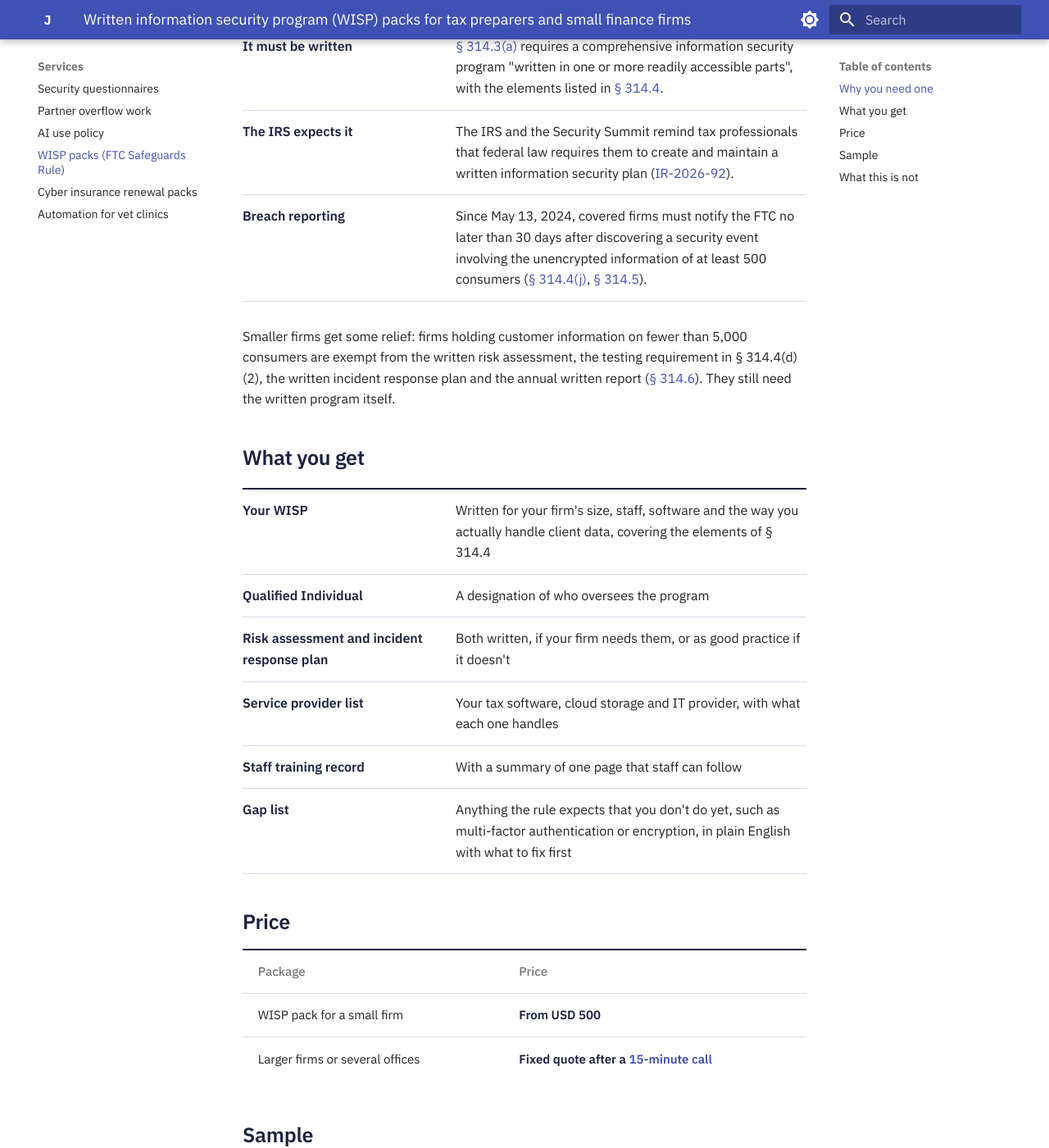
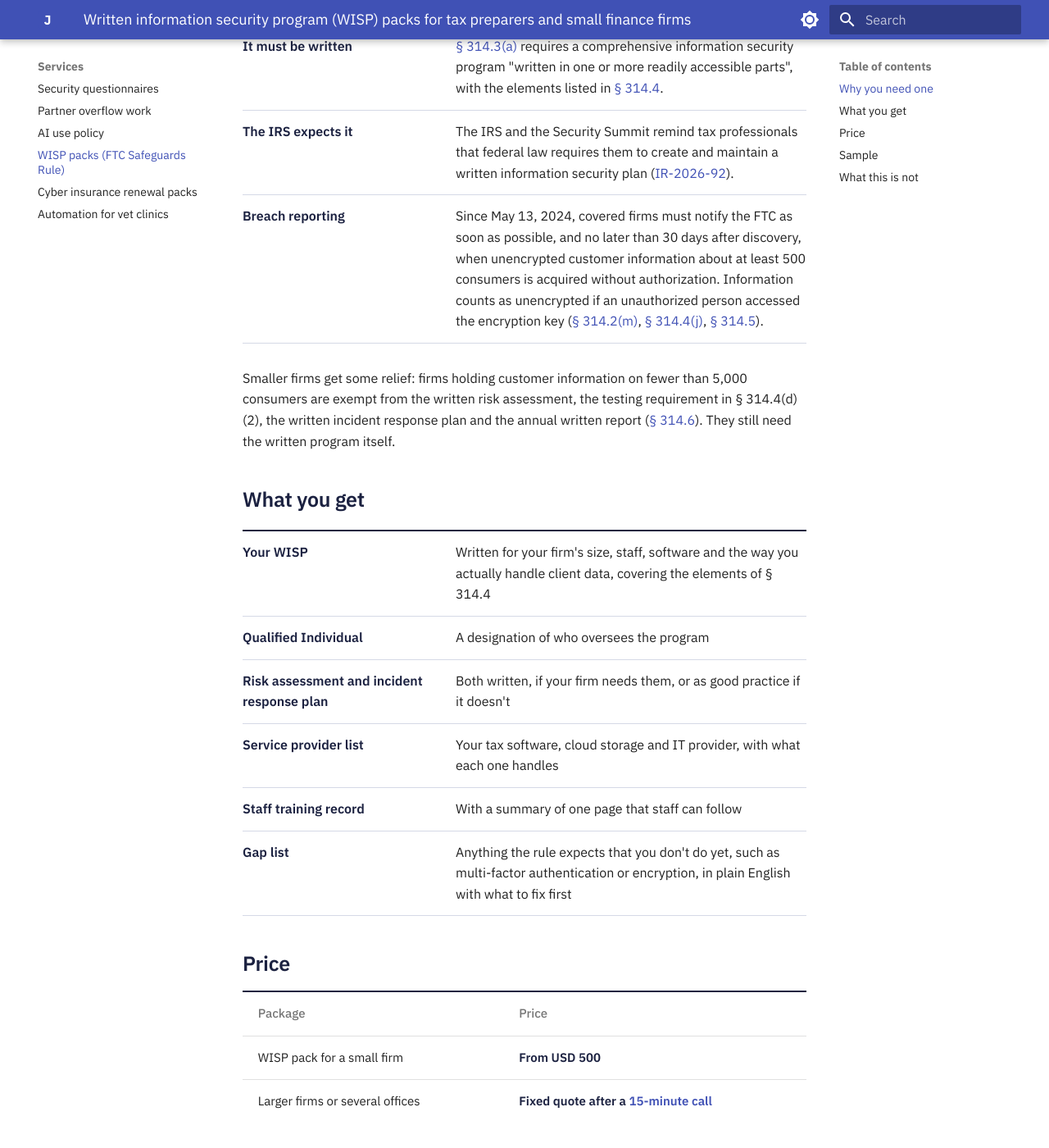
Before and after one commit to JohnsonTechnicalSystems/johnsotechnicalsystems-portfolio, an MkDocs documentation site: the page built from docs/wisp.md, in a window 1280 px wide and 1400 px high, scrolled down 566 px. Shown: the whole window at 82% size. Built offline with MkDocs 1.6.1 and Material for MkDocs 9.7.7, drawn with Linux system fonts in a browser that asks for light colours.

Commit message:
Apply AI second-opinion review fixes
Claude accepted these findings from Gemini.

Co-Authored-By: Claude <noreply@anthropic.com>

```diff
--- a/docs/stylesheets/extra.css
+++ b/docs/stylesheets/extra.css
@@ -177,13 +177,13 @@
   border-bottom: 1px solid var(--jts-rule);
 }
 .md-typeset .jts-sheet > ul > li:last-child { border-bottom: 0; }
-.md-typeset .jts-sheet > ul > li > strong {
+.md-typeset .jts-sheet > ul > li > strong:first-child {
   position: absolute;
   left: 1.1rem;
   font-weight: 500;
   color: var(--md-default-fg-color--light);
 }
-.md-typeset .jts-sheet em {
+.md-typeset .jts-sheet > ul > li em {
   font-style: normal;
   font-weight: 600;
   background: var(--jts-partial-bg);
@@ -313,7 +313,7 @@
     padding: 0.1rem 0;
   }
   .md-typeset .jts-sheet > ul > li { padding-left: 1.1rem; }
-  .md-typeset .jts-sheet > ul > li > strong { position: static; display: block; }
+  .md-typeset .jts-sheet > ul > li > strong:first-child { position: static; display: block; }
 }
 
 /* ---------- Shared across pages ---------- */
@@ -352,15 +352,15 @@
   font-weight: 600;
 }
 @media screen and (min-width: 45em) {
+  /* The label floats into the left padding, so a label that wraps still pushes the row taller */
   .md-typeset .jts-ledger > ul > li {
-    position: relative;
+    display: flow-root;
     padding-left: 13rem;
-    min-height: 2.6rem;
   }
   .md-typeset .jts-ledger > ul > li > strong:first-child {
-    position: absolute;
-    left: 0;
+    float: left;
     width: 12rem;
+    margin-left: -13rem;
   }
 }
 
@@ -388,7 +388,8 @@
   color: var(--md-default-fg-color--light);
 }
 @media screen and (max-width: 600px) {
-  .md-typeset .jts-meta > ul > li { padding-left: 8.4rem; }
+  .md-typeset .jts-meta > ul > li { padding-left: 0.9rem; }
+  .md-typeset .jts-meta > ul > li > strong:first-child { position: static; display: block; }
 }
 
 /* Price tables on service pages: the price is the second column */
@@ -396,10 +397,12 @@
   white-space: normal;
   font-weight: 400;
   color: inherit;
+  font-variant-numeric: normal;
 }
 .md-typeset .jts-prices table:not([class]) td:nth-child(2) {
   font-weight: 600;
   color: var(--jts-ink);
+  font-variant-numeric: tabular-nums;
 }
 @media screen and (min-width: 601px) {
   .md-typeset .jts-prices table:not([class]) td:nth-child(2):not(:last-child) { white-space: nowrap; }
--- a/docs/wisp.md
+++ b/docs/wisp.md
@@ -16,7 +16,7 @@ For tax preparers, mortgage brokers and small finance firms that need a written
 - **The rule covers you** The FTC Safeguards Rule (16 CFR Part 314) lists tax preparation services and mortgage brokers among its examples of financial institutions, in [§ 314.2](https://www.law.cornell.edu/cfr/text/16/314.2).
 - **It must be written** [§ 314.3(a)](https://www.law.cornell.edu/cfr/text/16/314.3) requires a comprehensive information security program "written in one or more readily accessible parts", with the elements listed in [§ 314.4](https://www.law.cornell.edu/cfr/text/16/314.4).
 - **The IRS expects it** The IRS and the Security Summit remind tax professionals that federal law requires them to create and maintain a written information security plan ([IR-2026-92](https://www.irs.gov/newsroom/irs-security-summit-remind-tax-pros-they-need-a-written-information-security-plan-to-protect-client-data)).
-- **Breach reporting** Since May 13, 2024, covered firms must notify the FTC no later than 30 days after discovering a security event involving the unencrypted information of at least 500 consumers ([§ 314.4(j)](https://www.law.cornell.edu/cfr/text/16/314.4), [§ 314.5](https://www.law.cornell.edu/cfr/text/16/314.5)).
+- **Breach reporting** Since May 13, 2024, covered firms must notify the FTC as soon as possible, and no later than 30 days after discovery, when unencrypted customer information about at least 500 consumers is acquired without authorization. Information counts as unencrypted if an unauthorized person accessed the encryption key ([§ 314.2(m)](https://www.law.cornell.edu/cfr/text/16/314.2), [§ 314.4(j)](https://www.law.cornell.edu/cfr/text/16/314.4), [§ 314.5](https://www.law.cornell.edu/cfr/text/16/314.5)).
 
 </div>
 
```
